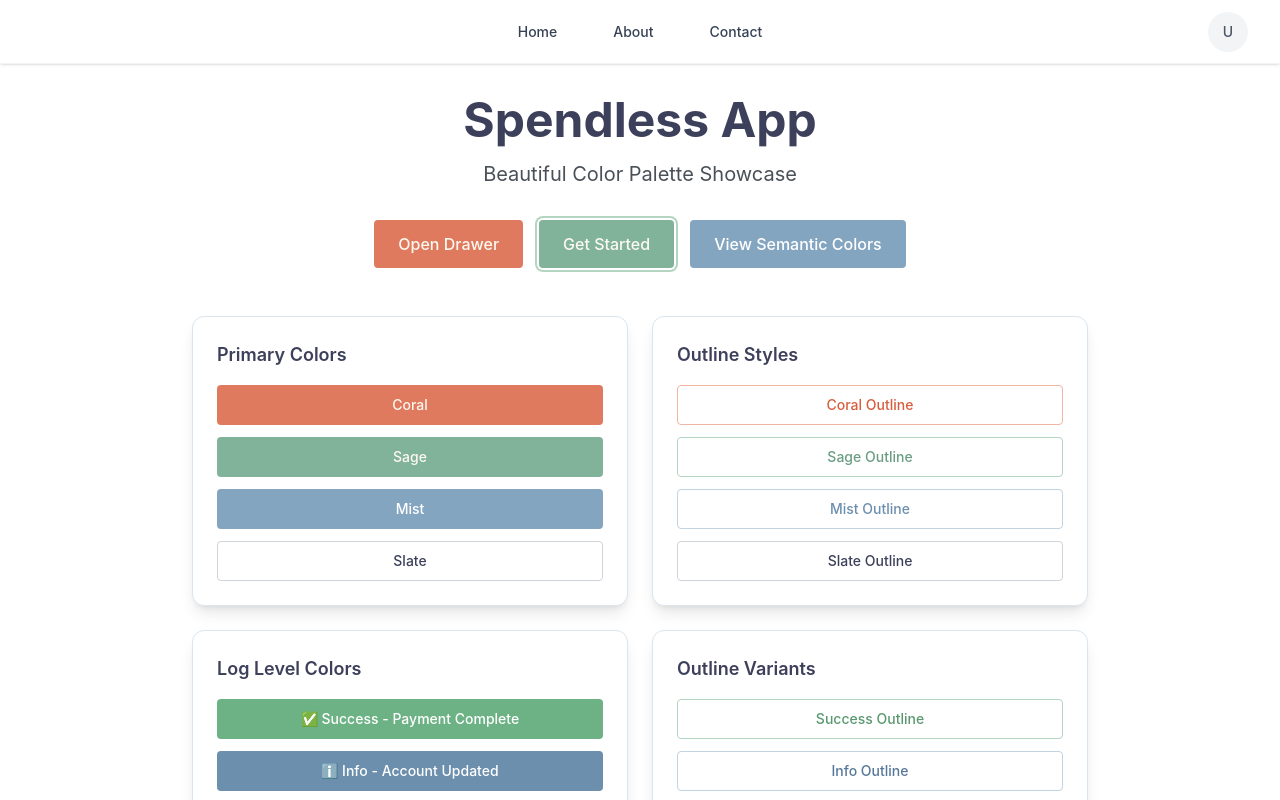
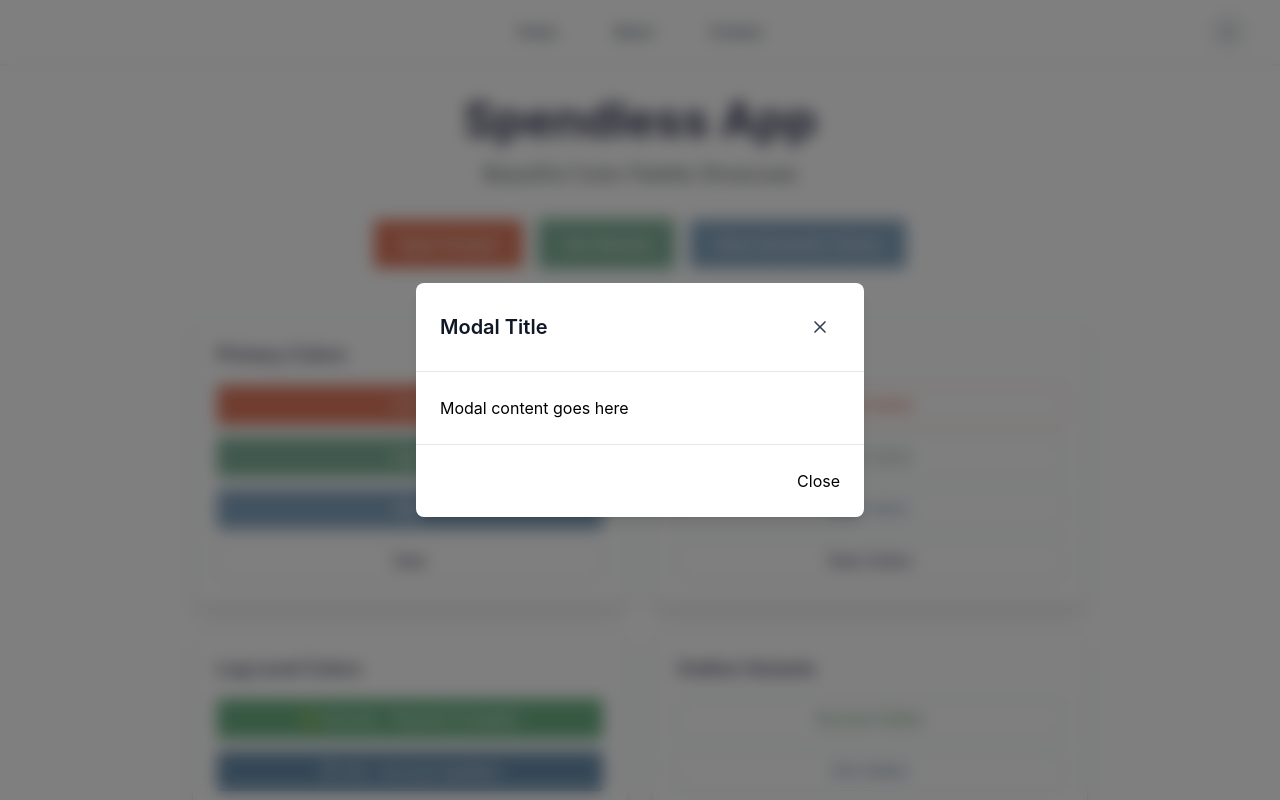
Before and after one commit to dimasbaguspm/spendless-app, a React (Vite) app: page / in a window 1280 px wide. Both pictures are taken after a click on the button "Get Started". Shown: the top 800 px of the page. Built offline with nearby package versions, Linux system fonts and the light colour scheme.

Commit message:
feat: implement ModalProvider and integrate modal functionality in App component

```diff
--- a/src/core/app.tsx
+++ b/src/core/app.tsx
@@ -1,13 +1,16 @@
 import { StrictMode, type FC, type PropsWithChildren } from 'react';
 
 import { DrawerProvider } from '../providers/drawer';
+import { ModalProvider } from '../providers/modal';
 import { TanstackQueryProvider } from '../providers/tanstack-query';
 
 export const App: FC<PropsWithChildren> = ({ children }) => {
   return (
     <StrictMode>
       <TanstackQueryProvider>
-        <DrawerProvider>{children}</DrawerProvider>
+        <DrawerProvider>
+          <ModalProvider>{children}</ModalProvider>
+        </DrawerProvider>
       </TanstackQueryProvider>
     </StrictMode>
   );
--- /dev/null
+++ b/src/providers/modal/index.tsx
@@ -0,0 +1,58 @@
+import { createContext, useContext, useState, type FC, type PropsWithChildren } from 'react';
+
+import { Modal } from '../../components';
+
+interface ModalContextType {
+  openModal: (modalId: string) => void;
+  closeModal: () => void;
+  Modal: typeof Modal;
+}
+
+const ModalContext = createContext<ModalContextType | undefined>(undefined);
+
+export function useModal() {
+  const context = useContext(ModalContext);
+  if (!context) throw new Error('useModal must be used within a ModalProvider');
+  return context;
+}
+
+export const ModalProvider: FC<PropsWithChildren> = ({ children }) => {
+  const [isOpen, setIsOpen] = useState(false);
+
+  const openModal = (_: string) => {
+    setIsOpen(true);
+  };
+
+  const closeModal = () => setIsOpen(false);
+
+  const contextValue = {
+    openModal,
+    closeModal,
+    Modal,
+  };
+
+  return (
+    <ModalContext.Provider value={contextValue}>
+      {children}
+      {isOpen && (
+        <Modal onClose={closeModal} size="md" closeOnOverlayClick closeOnEscape>
+          <Modal.Header>
+            <Modal.Title>Modal Title</Modal.Title>
+            <Modal.CloseButton />
+          </Modal.Header>
+          <Modal.Content>
+            <p>Modal content goes here</p>
+          </Modal.Content>
+          <Modal.Footer>
+            <button onClick={closeModal} className="btn btn-secondary">
+              Close
+            </button>
+          </Modal.Footer>
+        </Modal>
+      )}
+    </ModalContext.Provider>
+  );
+};
+
+// Export types
+export type { ModalContextType };
--- a/src/routes/index.tsx
+++ b/src/routes/index.tsx
@@ -2,6 +2,7 @@ import { createFileRoute } from '@tanstack/react-router';
 
 import { Button } from '../components';
 import { useDrawer } from '../providers/drawer';
+import { useModal } from '../providers/modal';
 
 export const Route = createFileRoute('/')({
   component: App,
@@ -9,6 +10,7 @@ export const Route = createFileRoute('/')({
 
 function App() {
   const { openDrawer } = useDrawer();
+  const { openModal } = useModal();
   return (
     <div className="min-h-screen bg-sand-50 p-8">
       <div className="max-w-4xl mx-auto">
@@ -20,7 +22,7 @@ function App() {
             <Button variant="coral" onClick={() => openDrawer('')} size="lg">
               Open Drawer
             </Button>
-            <Button variant="sage" size="lg">
+            <Button variant="sage" size="lg" onClick={() => openModal('')}>
               Get Started
             </Button>
             <Button variant="mist" size="lg">
```
